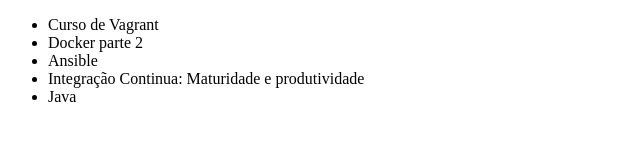
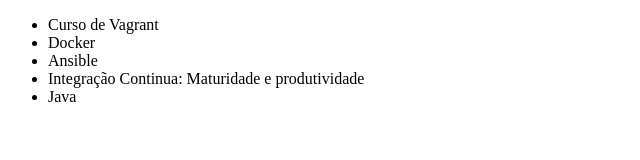
Before and after one commit to parisivitor/alura-test-github, a plain HTML site: page index.html in a window 1280 px wide. Shown: the full height of the page, 0-640 px from the left. Drawn offline with Linux system fonts and the light colour scheme.

Commit message:
curso docker atualizado

```diff
--- a/index.html
+++ b/index.html
@@ -7,7 +7,7 @@
 <body>
     <ul>
         <li>Curso de Vagrant</li>
-        <li>Docker parte 2</li>
+        <li>Docker</li>
         <li>Ansible</li>
         <li>Integração Continua: Maturidade e produtividade</li>
 		<li>Java</li>
```
